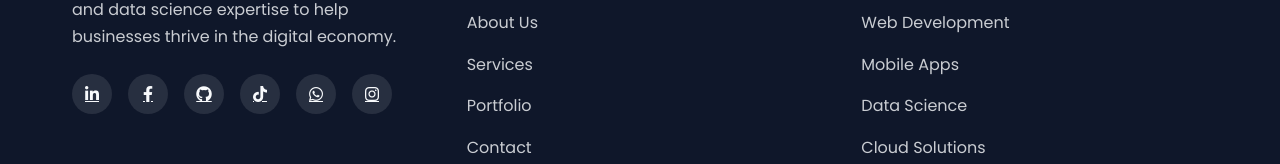
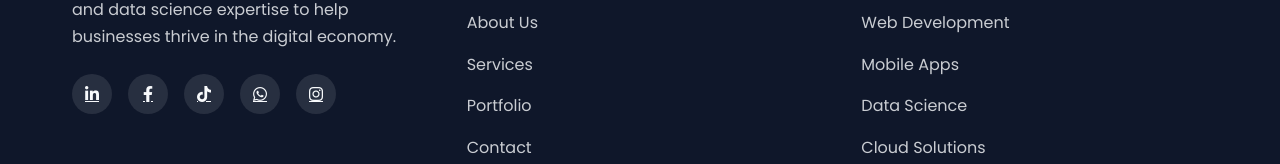
Before and after one commit to StellSync/website, a plain HTML site: page index.html in a window 1280 px wide. Shown: the part 5505-5669 px from the top of the page. Drawn offline with nearby package versions, Linux system fonts and the light colour scheme.

Commit message:
git icon removed

```diff
--- a/index.html
+++ b/index.html
@@ -1782,7 +1782,6 @@ form button:active {
           <div class="social-links">
             <a href="https://www.linkedin.com/in/stellsync-solution/"><i class="fab fa-linkedin-in"></i></a>
             <a href="https://www.facebook.com/profile.php?id=61578301712677"><i class="fab fa-facebook-f"></i></a>
-            <a href="https://github.com/StellSync"><i class="fab fa-github"></i></a>
             <a href="https://www.tiktok.com/@stellsyncsolution?_t=ZS-8y4Lm4qy46j&_r=1"><i class="fab fa-tiktok"></i></a>
             <a href="https://whatsapp.com/channel/0029VbBnMlZHbFV7VIkmOm10"><i class="fab fa-whatsapp"></i></a>
             <a href="https://www.instagram.com/stellsync?igsh=MTNuYTJwc2ZmNmgxMg=="><i class="fab fa-instagram"></i></a>
```
